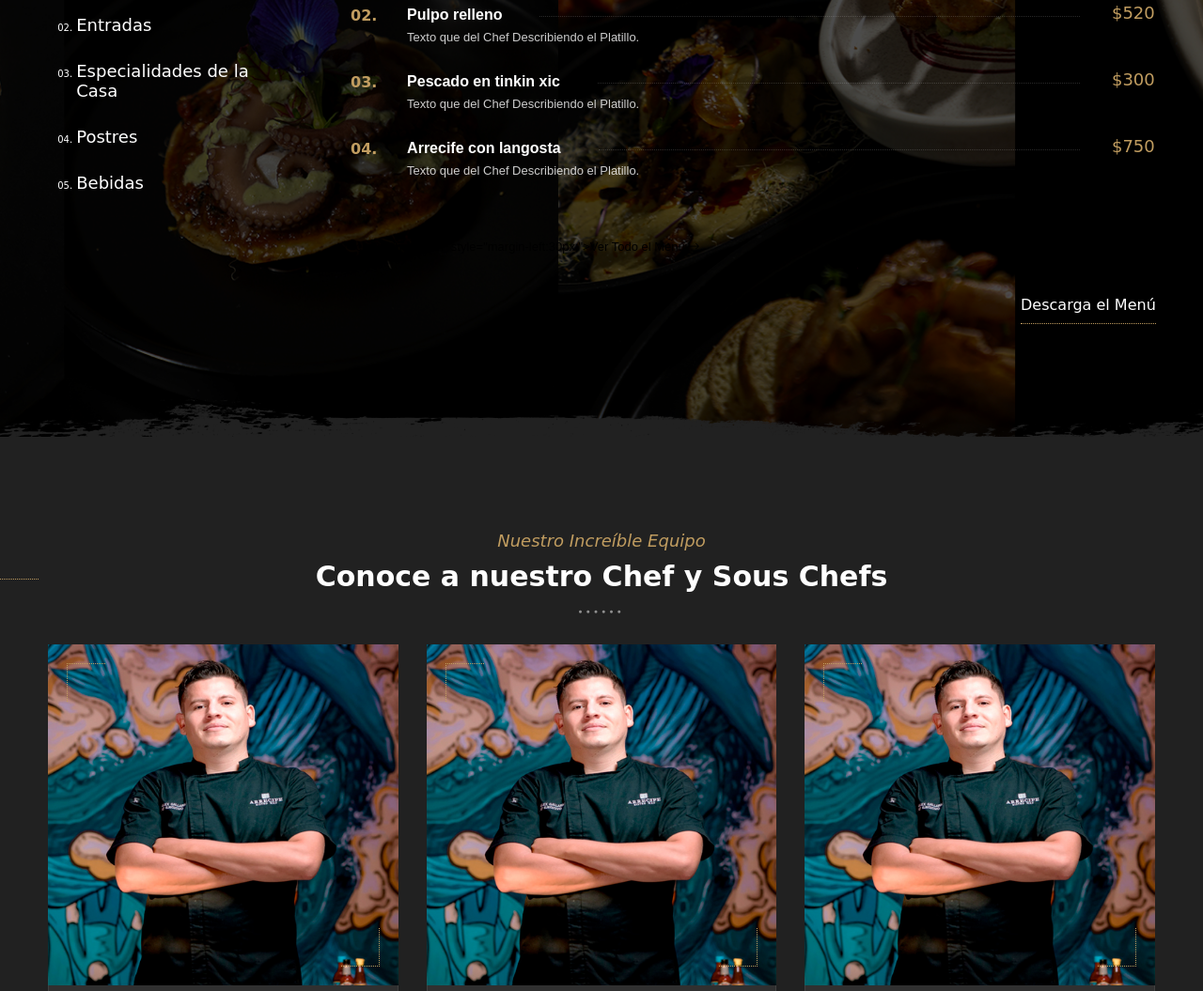
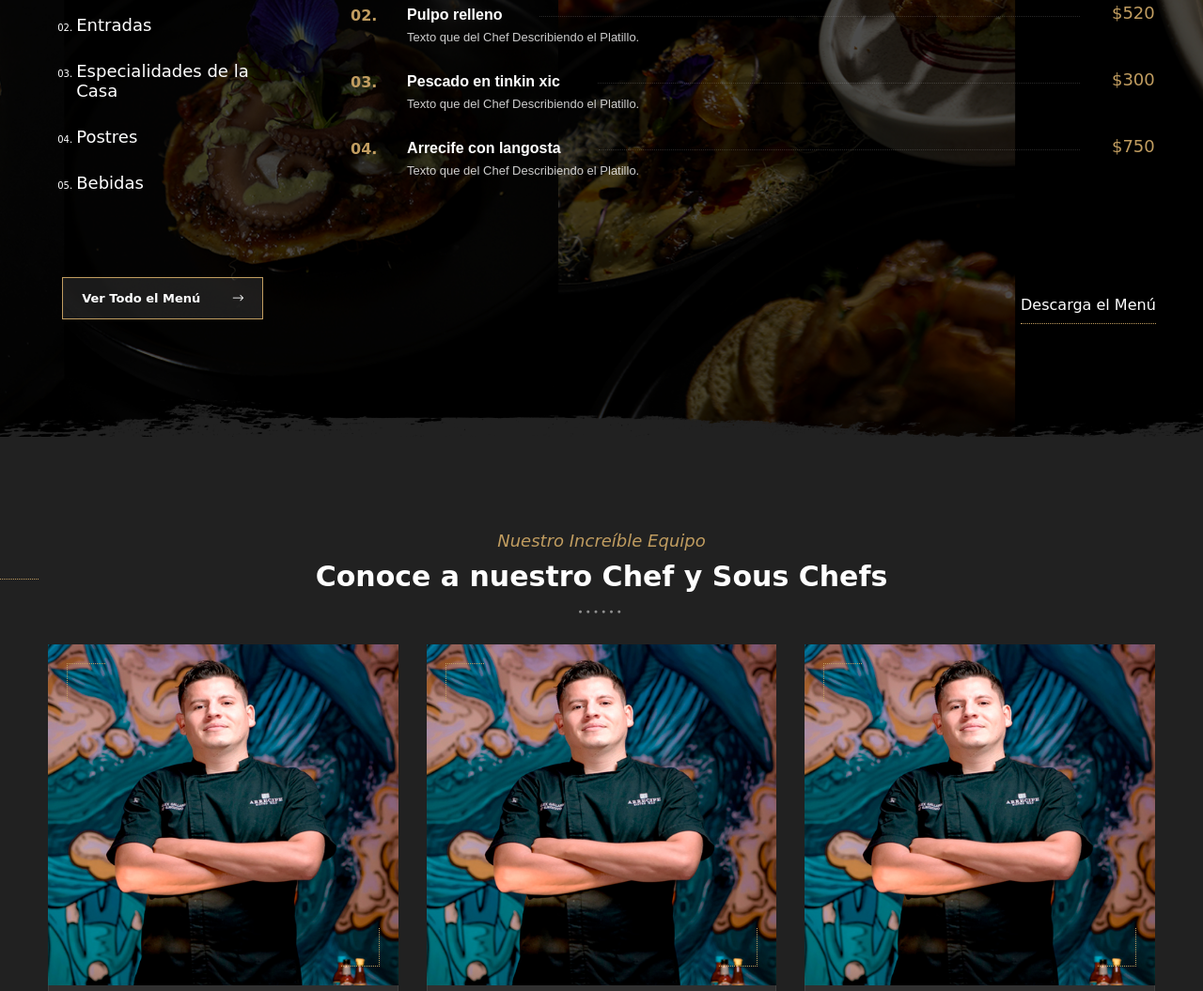
Before and after one commit to DobleU/arrecife, a plain HTML site: page index.html in a window 1280 px wide. Shown: the part 3161-4216 px from the top of the page at 94% size. Drawn offline with Linux system fonts and the light colour scheme.

Commit message:
index 02

```diff
--- a/index.html
+++ b/index.html
@@ -643,7 +643,7 @@
                                     </div>
                                     <!--  hero-menu_content end  -->
                                     <div class="clearfix"></div>
-                                    <a href="#"<!--"menu.html"--> class="hero_btn" style="margin-left:30px;">Ver Todo el Menú <i class="fal fa-long-arrow-right"></i></a>
+                                    <a href="#" class="hero_btn" style="margin-left:30px;">Ver Todo el Menú <i class="fal fa-long-arrow-right"></i></a>
                                     <a href="#" class="pdf-link">Descarga el Menú</a>
                                 </div>
                             </div>
```
